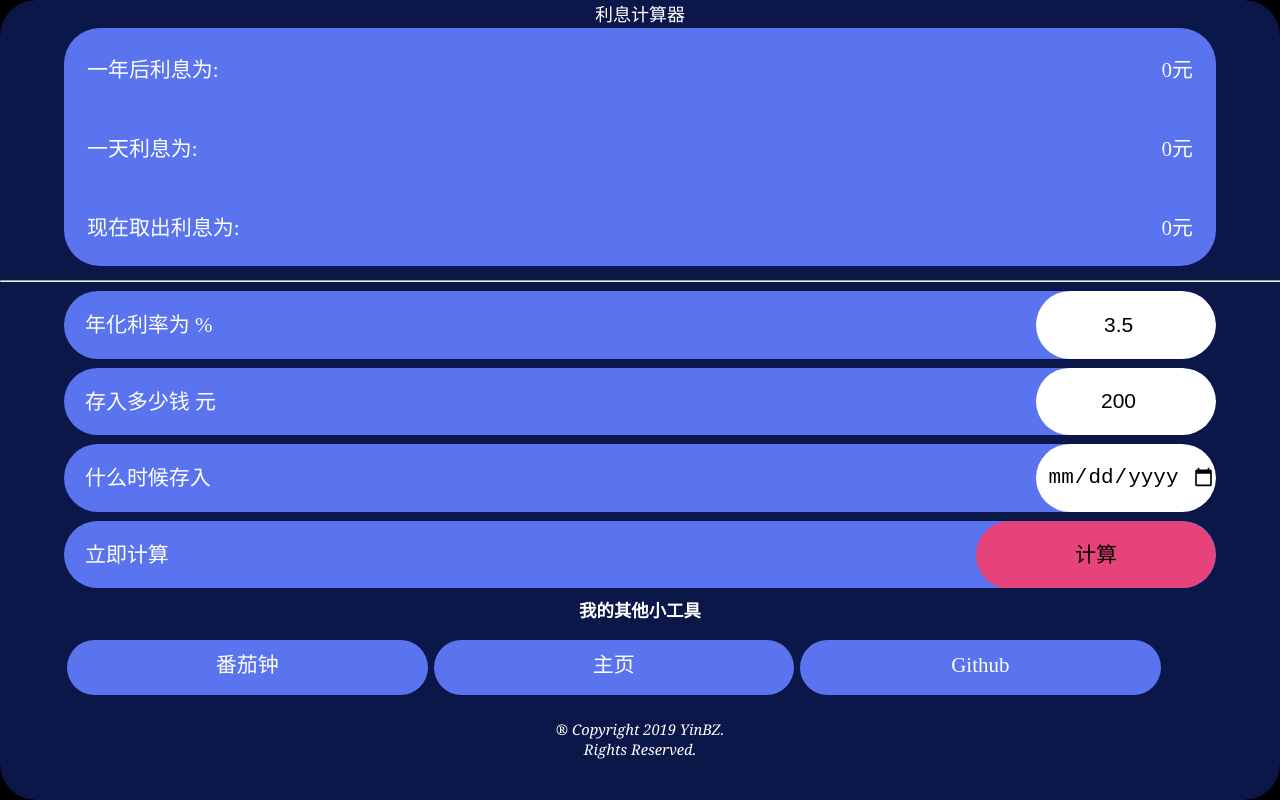
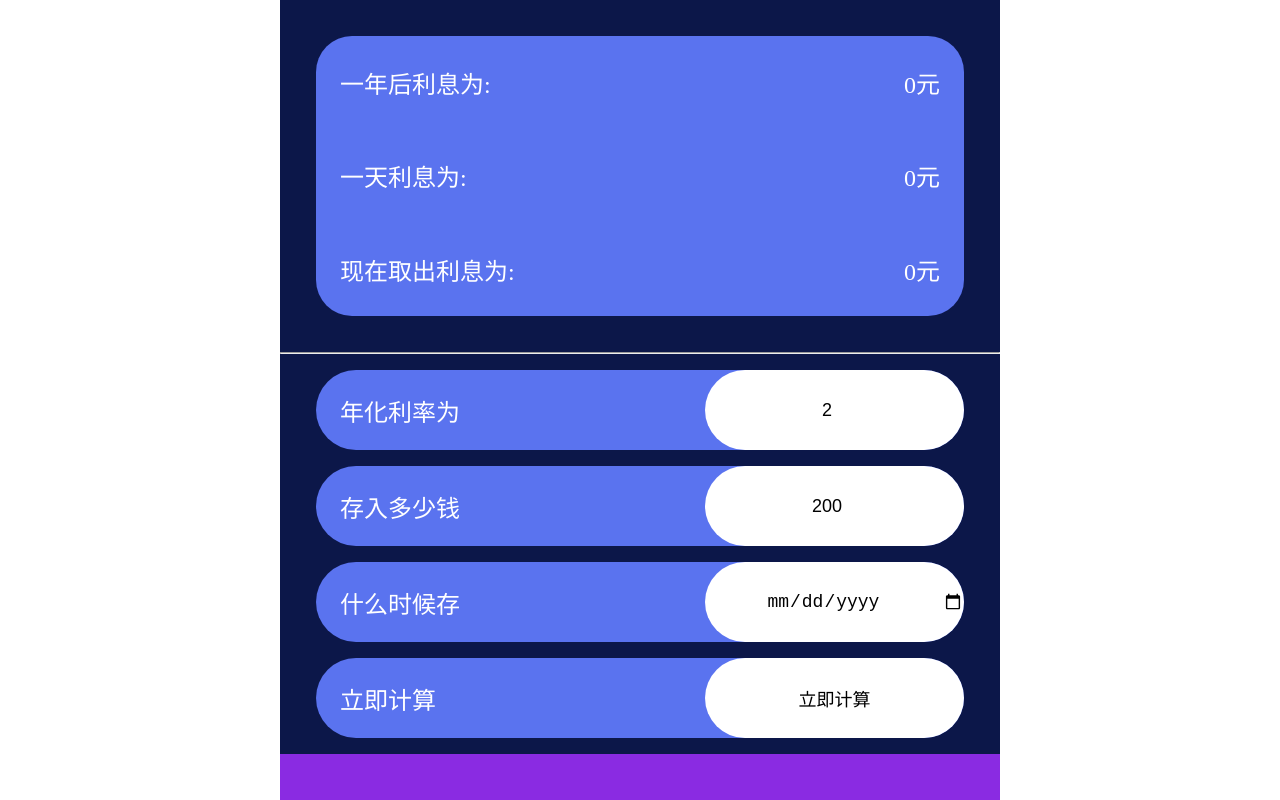
Before and after one commit to YinBzZ/Interest-rate, a plain HTML site: page index.html in a window 1280 px wide. Drawn offline with Linux system fonts and the light colour scheme.

Commit message:
重制了整个项目

```diff
--- a/css/Style.css
+++ b/css/Style.css
@@ -1,113 +1,90 @@
 * {
 	margin: 0;
 	padding: 0;
-	border-radius: 1.2rem;
-	overflow: hidden;
+	box-sizing: border-box;
 }
 
 html,
 body {
-	height: 100%;
-	overflow: hidden;
-	background-color: black;
+	font-size: 12px;
+	height: 100vh;
+	width: 100vw;
 }
 
-input {
-	border: none;
-	outline: none;
-	height: 1.2rem;
-	display: inline-block;
+#wrap {
+	height: 100%;
+	width: 100%;
+	max-width: 720px;
+	margin: 0 auto;
+	background-color: #0c1749;
+	color: white;
+	overflow: hidden;
 }
 
-footer p {
-	height: 40%;
-	font: italic 0.7em Georgia, serif;
+#display_area {
+	height: 35%;
+	width: 90%;
+	margin: 5%;
+	font-size: 2rem;
+	background-color: #5A73EF;
+	border-radius: 3rem;
+	display: flex;
+	flex-direction: column;
 }
 
-footer {
-	height: 39%;
+.display_div {
+	flex: 1;
+	display: flex;
+	justify-content: space-between;
+	text-align: center;
+	align-items: center;
+}
+
+#input_area {
+	height: 50%;
+	width: 100%;
+	display: flex;
+	flex-direction: column;
+	align-items: center;
+	justify-content: space-evenly;
+}
+
+#AD {
+	height: 10%;
+	width: 100%;
+	background-color: blueviolet;
+}
+
+.input_div {
+	width: 90%;
+	height: 20%;
+	font-size: 2rem;
+	border-radius: 6rem;
+	background-color: #5A73EF;
+	display: flex;
+	justify-content: space-between;
+	align-items: center;
+}
+
+.input_butt {
+	height: 100%;
+	width: 40%;
+	background-color: white;
+	border-radius: 6rem;
+	overflow: hidden;
+}
+
+.input_butt input {
+	height: 100%;
+	width: 100%;
+	background-color: transparent;
+	border: none;
+	font-size: 1.5rem;
 	text-align: center;
 }
 
-#tisp {
-	height: 5rem;
-	width: 5rem;
-	text-align: center;
-	line-height: 4rem;
-	z-index: 999;
-	position: fixed;
-	top: 40%;
-	left: 35%;
-	font-weight: bold;
-	font: italic 1.5em Georgia, serif;
+#AD{
+	display: flex;
+	align-items: center;
+	justify-content: center;
 }
-
-#Wrap {
-	height: 100%;
-	font-size: 0.7rem;
-	/* line-height: 1.5rem; */
-	color: white;
-	background-color: #0c1749;
-}
-
-#Compute_Butt {
-	float: right;
-	display: block;
-	width: 8rem;
-	color: #000000;
-	text-align: center;
-	background-color: #E6427B;
-}
-
-#Money,
-#StartDate,
-#Interest_rate {
-	float: right;
-	height: 100%;
-	text-align: center;
-	width: 6rem;
-	font-size: 0.7rem;
-}
-
-#Results {
-	height: 35%;
-}
-
-#Rel1,
-#Rel2,
-#Rel3 {
-	float: right;
-}
-
-#Results_display {
-	margin: auto;
-	height: 85%;
-	width: 90%;
-	background-color: #5A73EF;
-}
-
-#Results_display table {
-	height: 100%;
-	width: 100%;
-}
-
-#Input_area {
-	height: 65%;
-	width: 90%;
-	margin: auto;
-}
-
-.Divs_css {
-	height: 13%;
-	margin: 0.3rem 0rem;
-	background-color: #5A73EF;
-}
-
-.AD_Div {
-	margin: 0.6rem 0.1rem;
-	height: 45%;
-	width: 31.3%;
-	float: left;
-	background-color: #5A73EF;
-	line-height: 1.7rem;
-}
--- a/index.html
+++ b/index.html
@@ -2,72 +2,70 @@
 <html>
 	<head>
 		<meta charset="utf-8" />
-		<meta name="viewport" content="initial-scale=1.0, maximum-scale=1.0, user-scalable=no" />
-		<link rel="stylesheet" type="text/css" href="css/Style.css" />
-		<script src="js/IndexJs.js" type="text/javascript" charset="utf-8"></script>
-		<script src="js/StyleJs.js" type="text/javascript" charset="utf-8"></script>
-		<script type="text/javascript">
-			function Style_Start() {
-				document.getElementById("Wrap").style.filter = "blur(1rem)";
-				time_run();
-				var Div_height = document.getElementById("Interest_rate_div").clientHeight + "px";
-				for (var i = 0; i < 4; i++) {
-					document.getElementsByClassName("Input_texts")[i].style.lineHeight = Div_height;
-				}
-			}
-		</script>
-		<title></title>
+		<meta name="viewport" content="width=device-width,initial-scale=1,minimum-scale=1,maximum-scale=1,user-scalable=no" />
+		<script src="js/main.js" type="text/javascript" charset="utf-8"></script>
+		<link rel="stylesheet" type="text/css" href="css/style.css" />
+		<link rel="stylesheet" type="text/css" href="css/anim.css" />
+		<title>Interest-rate:re</title>
 	</head>
-	<body onload="Style_Start();">
-		<div id="tisp">
-			<p><span id="loading">0</span>%</p>
-		</div>
-		<div id="Wrap">
-			<div id="Results">
-				<div style="height: 10%;font-size: 0.6rem;text-align: center;">利息计算器</div>
-				<div id="Results_display">
-					<table>
-						<tr>
-							<td>&emsp;一年后利息为:</td>
-							<td><span id="Rel1">0元&emsp;</span></td>
-						</tr>
-						<tr>
-							<td>&emsp;一天利息为:</td>
-							<td><span id="Rel2">0元&emsp;</span></td>
-						</tr>
-						<tr>
-							<td>&emsp;现在取出利息为:</td>
-							<td><span id="Rel3">0元&emsp;</span></td>
-						</tr>
-					</table>
+	<body>
+		<div id="wrap">
+			<section id="display_area">
+				<div class="display_div">
+					<div>
+						<span>&emsp;一年后利息为:</span>
+					</div>
+					<div>
+						<span id="display_content1">0元&emsp;</span>
+					</div>
 				</div>
-			</div>
-			<hr />
-			<div id="Input_area">
-				<div id="Interest_rate_div" class="Divs_css">
-					<span class="Input_texts">&emsp;年化利率为 %</span><input type="number" id="Interest_rate" value="3.5" />
+				<div class="display_div">
+					<div>
+						<span>&emsp;一天利息为:</span>
+					</div>
+					<div>
+						<span id="display_content2">0元&emsp;</span>
+					</div>
 				</div>
-				<div id="Money_div" class="Divs_css">
-					<span class="Input_texts">&emsp;存入多少钱 元</span><input type="number" id="Money" value="200" />
+				<div class="display_div">
+					<div>
+						<span>&emsp;现在取出利息为:</span>
+					</div>
+					<div>
+						<span id="display_content3">0元&emsp;</span>
+					</div>
 				</div>
-				<div id="StartDate_div" class="Divs_css">
-					<span class="Input_texts">&emsp;什么时候存入</span><input type="date" name="" id="StartDate" value="" />
+			</section>
+			<hr>
+			<section id="input_area">
+				<div class="input_div">
+					<span>&emsp;年化利率为</span>
+					<div class="input_butt">
+						<input type="number" name="" id="input_lilv" value="2" />
+					</div>
 				</div>
-				<div class="Divs_css">
-					<p class="Input_texts">&emsp;立即计算<span id="Compute_Butt" type="button" onclick="Compute()">计算</span></p>
+				<div class="input_div">
+					<span>&emsp;存入多少钱</span>
+					<div class="input_butt">
+						<input type="number" name="" id="input_money" value="200" />
+					</div>
 				</div>
-				<footer>
-					<div id="AD" style="height: 60%;">
-						<h5>我的其他小工具</h5>
-						<div id="AD_wrap" style="height: 100%;margin: auto; width: 100%;">
-							<div class="AD_Div" onclick="window.open('http://tomato.yinbz.top');">番茄钟</div>
-							<div class="AD_Div" onclick="window.open('http://www.yinbz.top');">主页</div>
-							<div class="AD_Div" onclick="window.open('http://github.com/yinbzz');">Github</div>
-						</div>
+				<div class="input_div">
+					<span>&emsp;什么时候存</span>
+					<div class="input_butt">
+						<input type="date" name="" id="input_date" value="" />
 					</div>
-					<p>&reg; Copyright 2019 YinBZ. <br /> Rights Reserved.</p>
-				</footer>
-			</div>
+				</div>
+				<div class="input_div">
+					<span>&emsp;立即计算</span>
+					<div class="input_butt">
+						<input type="button" name="" id="input_Butt" value="立即计算" />
+					</div>
+				</div>
+			</section>
+			<section id="AD">
+				<p style="font-size: 2rem;"></p>
+			</section>
 		</div>
 	</body>
 </html>
--- a/js/IndexJs.js
+++ /dev/null
@@ -1,38 +0,0 @@
-var Interest_rate = 0,
-	Money = 0,
-	NowDate = DateDeal(getNowFormatDate()),
-	StartDate = 0;
-
-function Compute() {
-	StartDate = DateDeal(document.getElementById("StartDate").value);
-	Interest_rate = document.getElementById("Interest_rate").value.replace(/%/g, "");
-	var RelDate = NowDate - StartDate;
-	if (StartDate == "") {
-		RelDate = 0;
-	}
-	Money = document.getElementById("Money").value;
-	document.getElementById("Rel1").innerHTML = Math.floor(Money * Interest_rate / 100 * 100) / 100 + "元&emsp;";
-	document.getElementById("Rel2").innerHTML = Math.floor(Money * Interest_rate / 100 * 1 / 360 * 100) / 100 + "元&emsp;";
-	document.getElementById("Rel3").innerHTML = Math.floor(Money * Interest_rate / 100 * RelDate / 360 * 100) / 100 +
-		"元&emsp;";
-}
-
-function DateDeal(x) {
-	return x.replace(/-/g, "");
-}
-
-function getNowFormatDate() {
-	var date = new Date();
-	var seperator1 = "-";
-	var year = date.getFullYear();
-	var month = date.getMonth() + 1;
-	var strDate = date.getDate();
-	if (month >= 1 && month <= 9) {
-		month = "0" + month;
-	}
-	if (strDate >= 0 && strDate <= 9) {
-		strDate = "0" + strDate;
-	}
-	var currentdate = year + seperator1 + month + seperator1 + strDate;
-	return currentdate;
-}
--- a/js/StyleJs.js
+++ /dev/null
@@ -1,44 +0,0 @@
-var win = window;
-var doc = win.document;
-var docEl = doc.documentElement;
-var tid, i = 0;
-
-
-function refreshRem() {
-	var width = docEl.getBoundingClientRect().width;
-	var height = docEl.getBoundingClientRect().height;
-	if ((width / height) > (750 / 1334)) {
-		var rem = height / (1334 / 50);
-	} else {
-		var rem = width / (750 / 50);
-	}
-	docEl.style.fontSize = rem + 'px';
-}
-
-function time_run() {
-	console.log(i);
-	if (i <= 100) {
-		document.getElementById("loading").innerHTML = i;
-		i ++;
-		setTimeout(time_run, 25);
-	} else {
-		clearTimeout();
-		setTimeout(function() {
-			document.getElementById("Wrap").style.filter = "blur(0rem)";
-			document.getElementById("tisp").hidden = true;
-		}, 1000)
-	}
-}
-
-win.addEventListener('resize', function() {
-	clearTimeout(tid);
-	tid = setTimeout(refreshRem, 300);
-}, false);
-win.addEventListener('pageshow', function(e) {
-	if (e.persisted) {
-		clearTimeout(tid);
-		tid = setTimeout(refreshRem, 300);
-	}
-}, false);
-
-refreshRem();
--- /dev/null
+++ b/js/main.js
@@ -0,0 +1,62 @@
+window.onload = function() {
+	Event_registration();
+}
+
+function Event_registration() {
+	const input_butt = document.getElementById("input_Butt");
+	input_butt.addEventListener("click", Calculation);
+}
+
+function Calculation() {
+	let input_lilv = document.getElementById("input_lilv").value / 100,
+		input_money = document.getElementById("input_money").value,
+		input_date = document.getElementById("input_date").value,
+		display_content1 = document.getElementById("display_content1"),
+		display_content2 = document.getElementById("display_content2"),
+		display_content3 = document.getElementById("display_content3");
+	console.log(input_lilv, input_money, input_date, getNowFormatDate());
+	display_content1.innerHTML = input_money * input_lilv + "元&emsp;";
+	display_content2.innerHTML = Math.floor(input_money * input_lilv * 1 / 360 * 100) / 100 + "元&emsp;";
+	display_content3.innerHTML = Math.floor(input_money * input_lilv * getDaysBetween(input_date, getNowFormatDate()) /
+		360 * 100) / 100 + "元&emsp;";
+	Math.floor(input_money * input_lilv * getDaysBetween(input_date, getNowFormatDate()) / 360 * 100) / 100 <= 0 ?
+		AD_display(1) : null;
+}
+
+function AD_display(Flang) {
+	display_content3.innerHTML = 0 + "元&emsp;"
+	const AD = document.querySelector("#AD p");
+	switch (Flang) {
+		case 1:
+			AD.innerHTML = "日期为负";
+			setTimeout(function() {
+				AD.innerHTML = null;
+			}, 2000);
+			break;
+		default:
+			break;
+	}
+}
+
+function getNowFormatDate() {
+	var date = new Date();
+	var seperator1 = "-";
+	var year = date.getFullYear();
+	var month = date.getMonth() + 1;
+	var strDate = date.getDate();
+	if (month >= 1 && month <= 9) {
+		month = "0" + month;
+	}
+	if (strDate >= 0 && strDate <= 9) {
+		strDate = "0" + strDate;
+	}
+	var currentdate = year + seperator1 + month + seperator1 + strDate;
+	return currentdate;
+}
+
+function getDaysBetween(dateString1, dateString2) {
+	let startDate = Date.parse(dateString1);
+	let endDate = Date.parse(dateString2);
+	let days = (endDate - startDate) / (1 * 24 * 60 * 60 * 1000);
+	return days;
+}
```
Also changed, not shown: css/anim.css (added).
